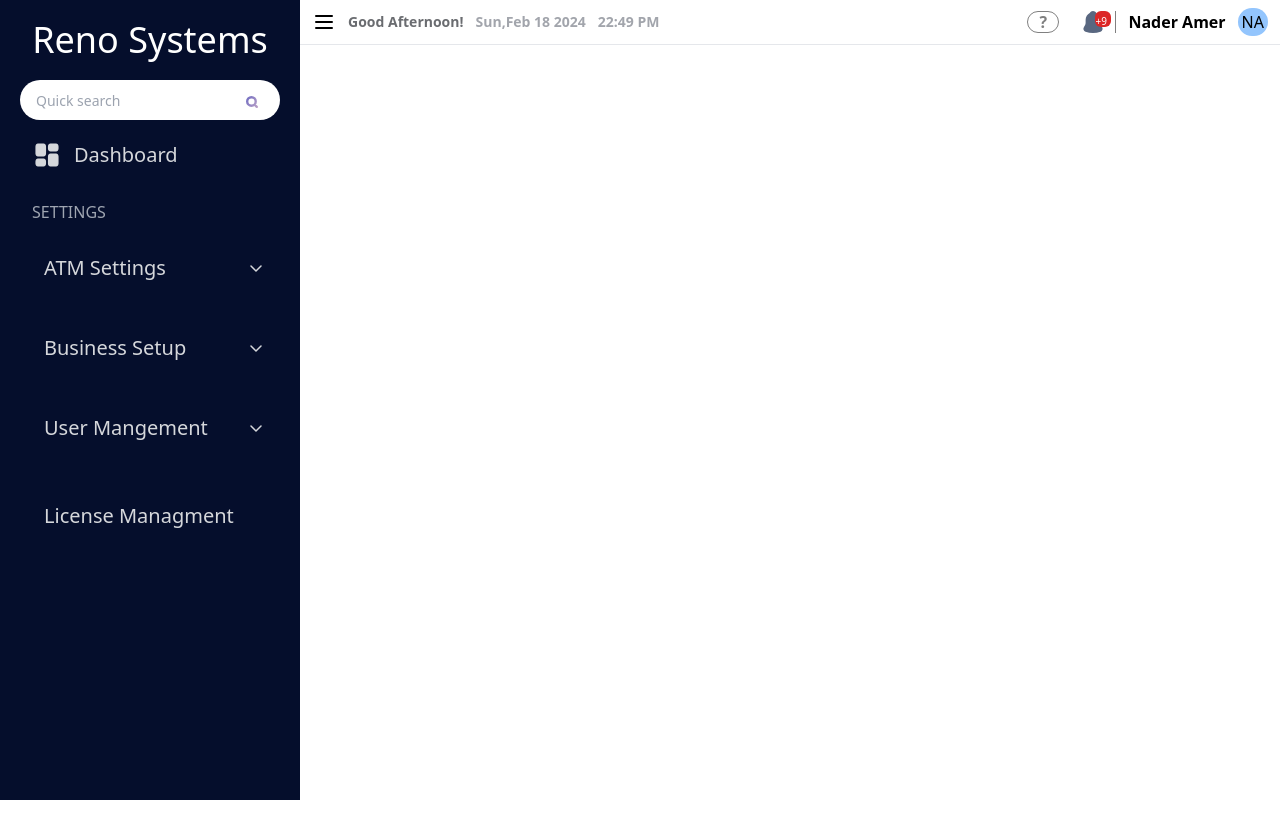
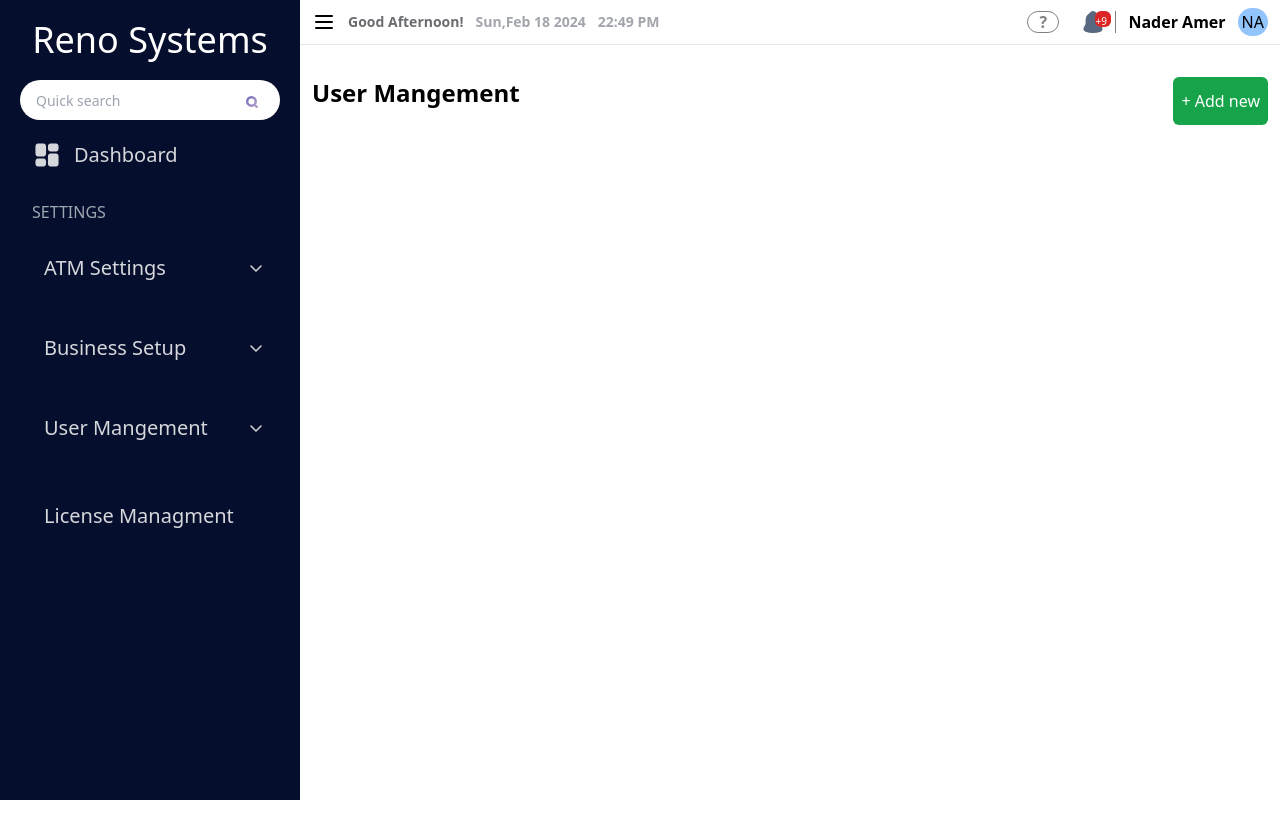
Before and after one commit to Thebrownboy/RenoSystemsDashboard, a React (Vite) app in the folder renosystemsdashboard/: page /home in a window 1280 px wide. Shown: the top 838 px of the page. Built offline with nearby package versions, Linux system fonts and the light colour scheme.

Commit message:
adding the user mangement section and the add new button

```diff
--- a/renosystemsdashboard/src/components/MainSection/MainSection.jsx
+++ b/renosystemsdashboard/src/components/MainSection/MainSection.jsx
@@ -1,5 +1,6 @@
 import React from "react";
 import Header from "../Header/Header";
+import UserMangment from "../UserManage/UserMangment";
 
 function MainSection({ updateSideBarDisplay, sideBarDisplay }) {
   return (
@@ -9,7 +10,9 @@ function MainSection({ updateSideBarDisplay, sideBarDisplay }) {
         lastName={"Amer"}
         updateSideBarDisplay={updateSideBarDisplay}
         sideBarDisplay={sideBarDisplay}
-      ></Header>
+      />
+
+      <UserMangment />
     </div>
   );
 }
--- /dev/null
+++ b/renosystemsdashboard/src/components/UserManage/UserMangment.jsx
@@ -0,0 +1,16 @@
+import React from "react";
+
+function UserMangment() {
+  return (
+    <div className=" flex justify-between p-3 mt-5">
+      <h2 className=" text-2xl font-bold">User Mangement</h2>
+      <div>
+        <button className=" bg-green-600 text-white rounded-md px-2 py-3">
+          + Add new{" "}
+        </button>
+      </div>
+    </div>
+  );
+}
+
+export default UserMangment;
```
